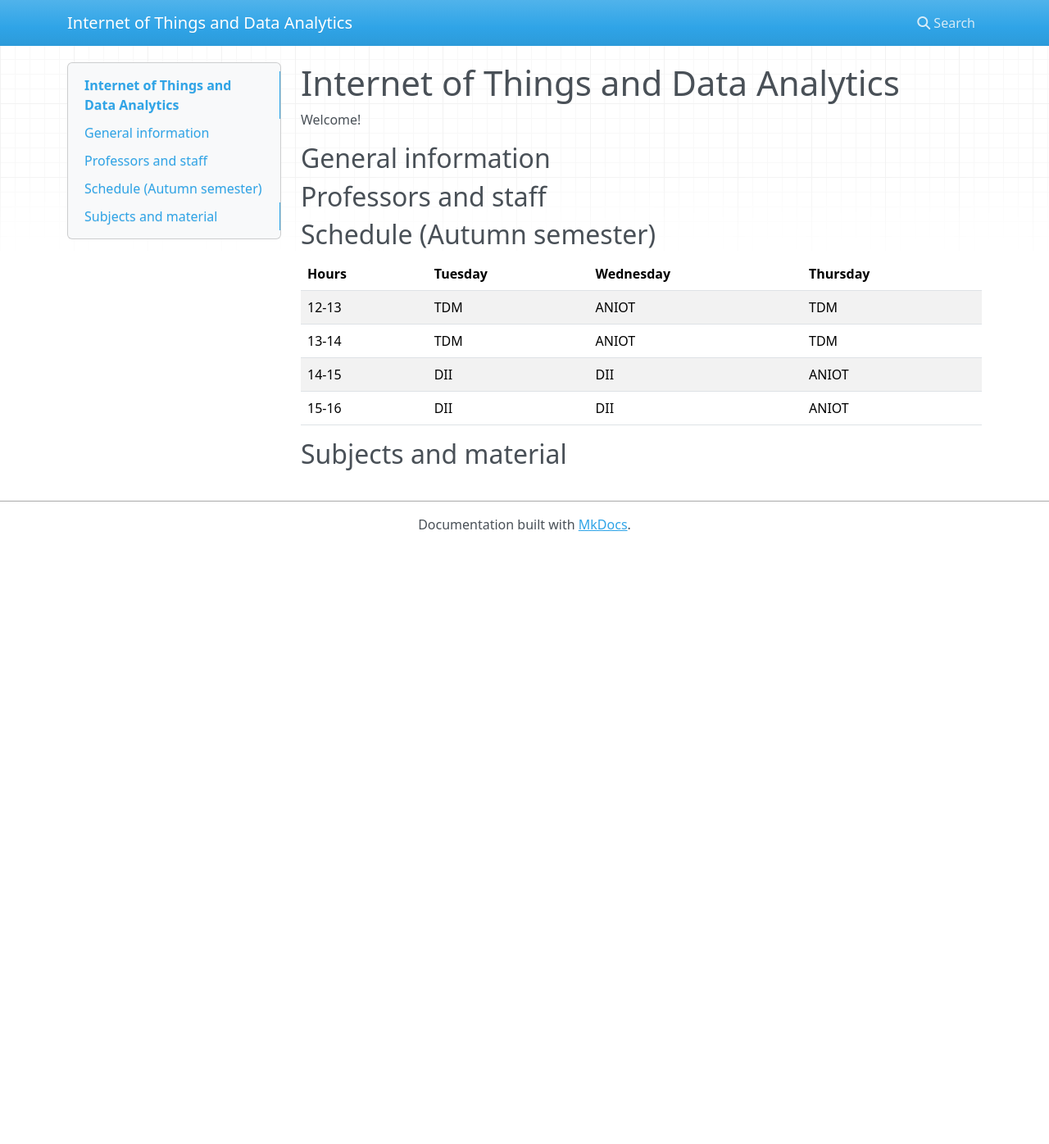
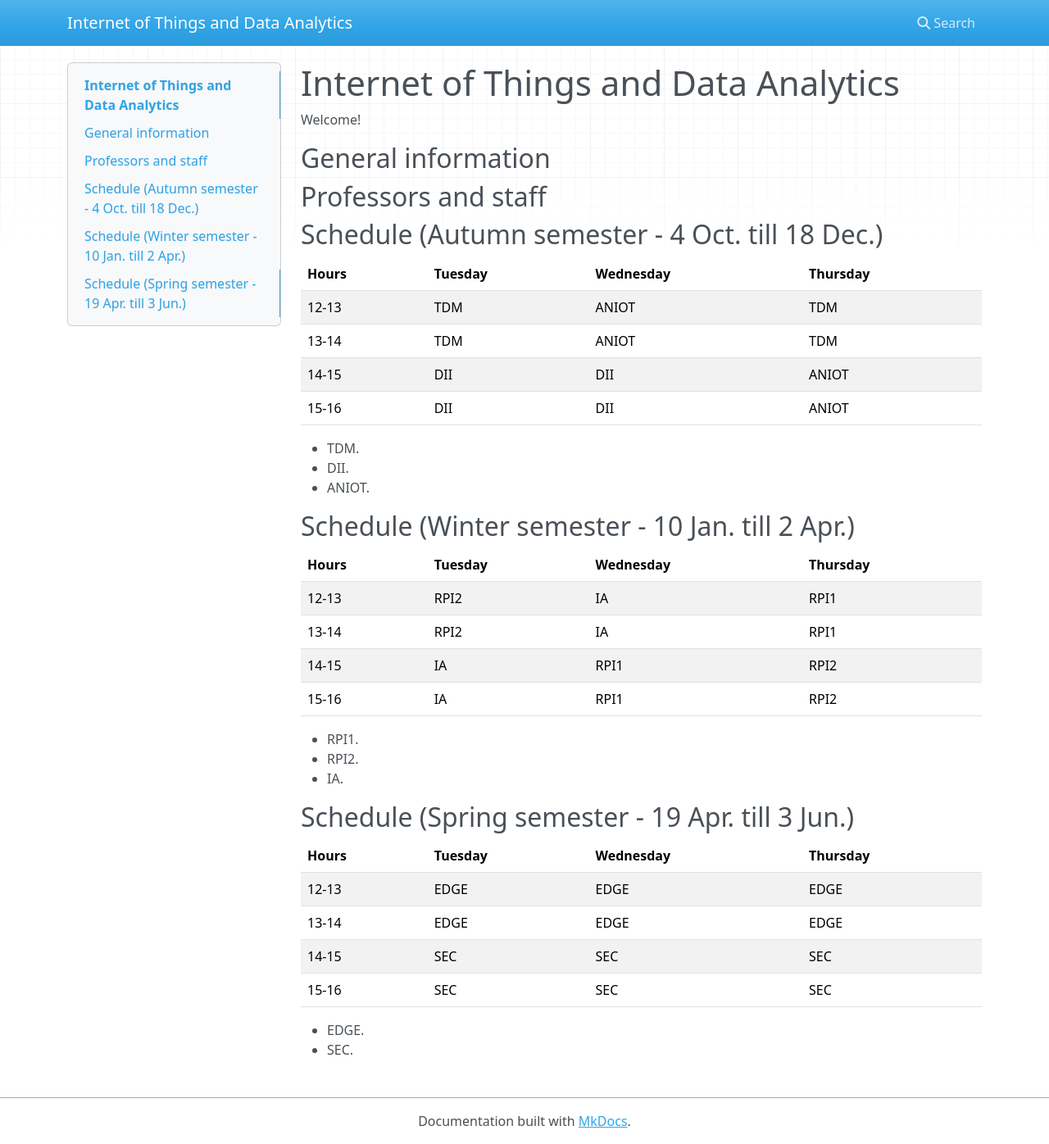
Before and after one commit to iot-da/iot-da.github.io, an MkDocs documentation site: the page built from docs/index.md, in a window 1280 px wide and 1396 px high. Shown: the whole window at 82% size. Built offline with MkDocs 1.6.1, drawn with Linux system fonts in a browser that asks for light colours; nearby versions of some CDN libraries.

Commit message:
First mkdocs commit

```diff
--- a/docs/index.md
+++ b/docs/index.md
@@ -6,7 +6,7 @@ Welcome!
 
 ## Professors and staff
 
-## Schedule (Autumn semester)
+## Schedule (Autumn semester - 4 Oct. till 18 Dec.)
 
 | Hours | Tuesday | Wednesday | Thursday |
 |-------|---------|-----------|----------|
@@ -15,4 +15,31 @@ Welcome!
 | 14-15 | DII     | DII       | ANIOT    |
 | 15-16 | DII     | DII       | ANIOT    |
 
-## Subjects and material
+* TDM.
+* DII.
+* ANIOT.
+
+## Schedule (Winter semester - 10 Jan. till 2 Apr.)
+
+| Hours | Tuesday | Wednesday | Thursday |
+|-------|---------|-----------|----------|
+| 12-13 | RPI2    | IA        | RPI1     |
+| 13-14 | RPI2    | IA        | RPI1     |
+| 14-15 | IA      | RPI1      | RPI2     |
+| 15-16 | IA      | RPI1      | RPI2     |
+
+* RPI1.
+* RPI2.
+* IA.
+
+## Schedule (Spring semester - 19 Apr. till 3 Jun.)
+
+| Hours | Tuesday | Wednesday | Thursday |
+|-------|---------|-----------|----------|
+| 12-13 | EDGE    | EDGE      | EDGE     |
+| 13-14 | EDGE    | EDGE      | EDGE     |
+| 14-15 | SEC     | SEC       | SEC      |
+| 15-16 | SEC     | SEC       | SEC      |
+
+* EDGE.
+* SEC.
```
Also changed, not shown: site/index.html, site/search/search_index.json, 1 other file.
